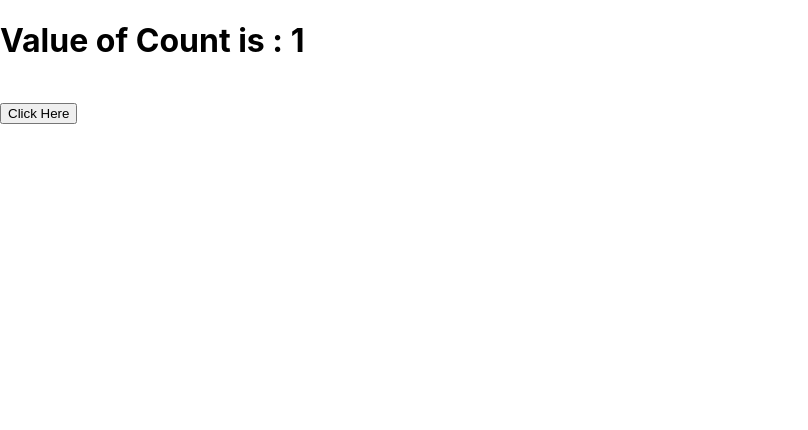
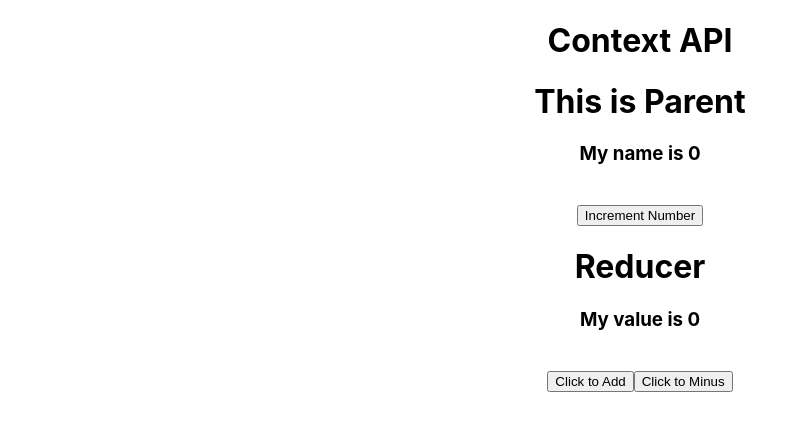
Before and after one commit to ahsanjaveeed/React_Code, a React (Create React App) app in the folder first-react-app/: page / in a window 1280 px wide. Shown: the top 430 px of the page, without its empty margins (0-808 px from the left). Built offline with nearby package versions, Linux system fonts and the light colour scheme.

Commit message:
Class 5 - ContextAPI & Reducer

```diff
--- a/first-react-app/src/App.js
+++ b/first-react-app/src/App.js
@@ -1,15 +1,20 @@
-import logo from './logo.svg';
+import React, { useState } from 'react';
 import './App.css';
 import Dinner from './Dinner';
+import ContextAPI from './ContextApi/contextApi';
+import CounterContext from './ContextApi/counterContext';
+import Parent from './Reducer/ParentComponent';
 
 function App() {
+  let countVal = useState(0)
   return (
     <div className="App">
-      <header className="App-header">
-
-        <Dinner persent="I am in Lahore,PK." future="I will be in Dubai" />
-
-      </header>
+      <h1>Context API</h1>
+  <CounterContext.Provider value={countVal}>
+      <ContextAPI />
+  </CounterContext.Provider>
+  <h1>Reducer</h1>
+  <Parent />
     </div>
   );
 }
--- /dev/null
+++ b/first-react-app/src/ContextApi/child.js
@@ -0,0 +1,17 @@
+import React, { useContext } from "react";
+import CounterContext from "./counterContext";
+
+const Child = () =>{
+
+    const counter = useContext(CounterContext);
+
+    return(
+        <div>
+            <h3>My name is {counter[0]}</h3>
+            <br />
+            <button onClick={() => (counter[1](++counter[0]))}>Increment Number</button>
+        </div>
+    );
+}
+
+export default Child;
--- /dev/null
+++ b/first-react-app/src/ContextApi/contextApi.js
@@ -0,0 +1,13 @@
+import React from "react";
+import Child from "./child";
+
+function ContextAPI(){
+return(
+    <div>
+    <h1>This is Parent</h1>
+    <Child />
+    </div>
+);
+}
+
+export default ContextAPI
--- /dev/null
+++ b/first-react-app/src/ContextApi/counterContext.js
@@ -0,0 +1,4 @@
+import React, {createContext} from "react";
+
+const CounterContext = createContext();
+export default CounterContext;
--- /dev/null
+++ b/first-react-app/src/Reducer/ChildComponent.js
@@ -0,0 +1,18 @@
+import React, { useReducer } from "react";
+import CounterReducer from "./CounterReducer";
+
+const ChildComponent = ()=> {
+
+    let [state, actionPerform] = useReducer(CounterReducer, 0);
+
+    return (
+        <div>
+            <h3>My value is {state}</h3>
+            <br />
+            <button  onClick={()=> (actionPerform('INC'))}>Click to Add</button>
+            <button  onClick={()=> (actionPerform('DEC'))}>Click to Minus</button>
+        </div>
+    );
+}
+
+export default ChildComponent
--- /dev/null
+++ b/first-react-app/src/Reducer/CounterReducer.js
@@ -0,0 +1,13 @@
+const CounterReducer = (state, action)=>{
+
+    switch(action){
+        case 'INC':
+            return state +1
+
+        case 'DEC':
+            return state -1
+    }
+
+}
+
+export default CounterReducer;
--- /dev/null
+++ b/first-react-app/src/Reducer/ParentComponent.js
@@ -0,0 +1,12 @@
+import React from "react";
+import ChildComponent from "./ChildComponent";
+
+const Parent = ()=>{
+    return(
+        <div>
+            <ChildComponent />
+        </div>
+    );
+}
+
+export default Parent
--- a/first-react-app/src/index.js
+++ b/first-react-app/src/index.js
@@ -4,11 +4,13 @@ import './index.css';
 import App from './App';
 import reportWebVitals from './reportWebVitals';
 import UseStateFunc from './useStateFunc';
+import ContextAPI from './ContextApi/contextApi';
+import CounterContext from './ContextApi/counterContext';
 
 const root = ReactDOM.createRoot(document.getElementById('root'));
 root.render(
   <React.StrictMode>
-    <UseStateFunc />
+   <App />
   </React.StrictMode>
 );
 
```
